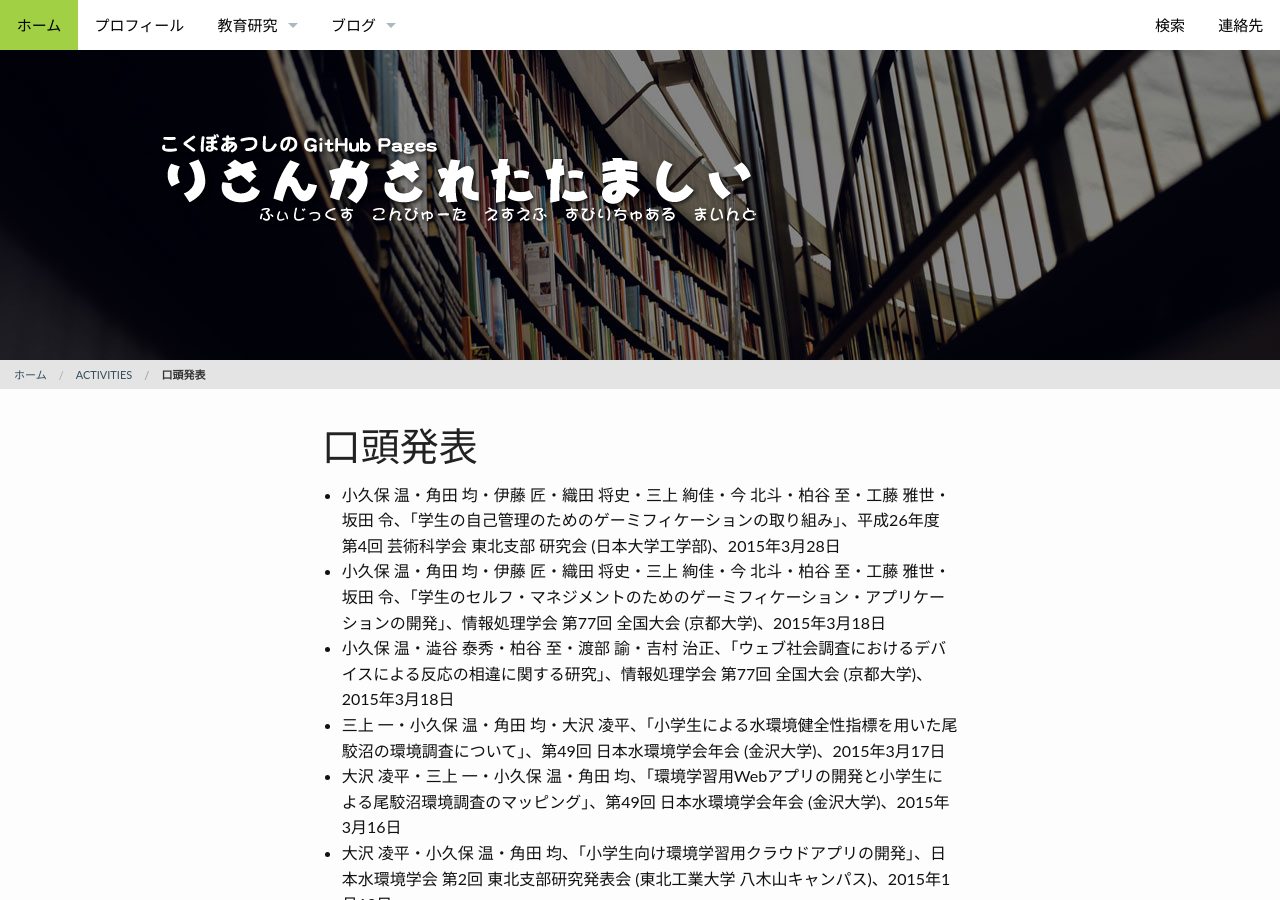
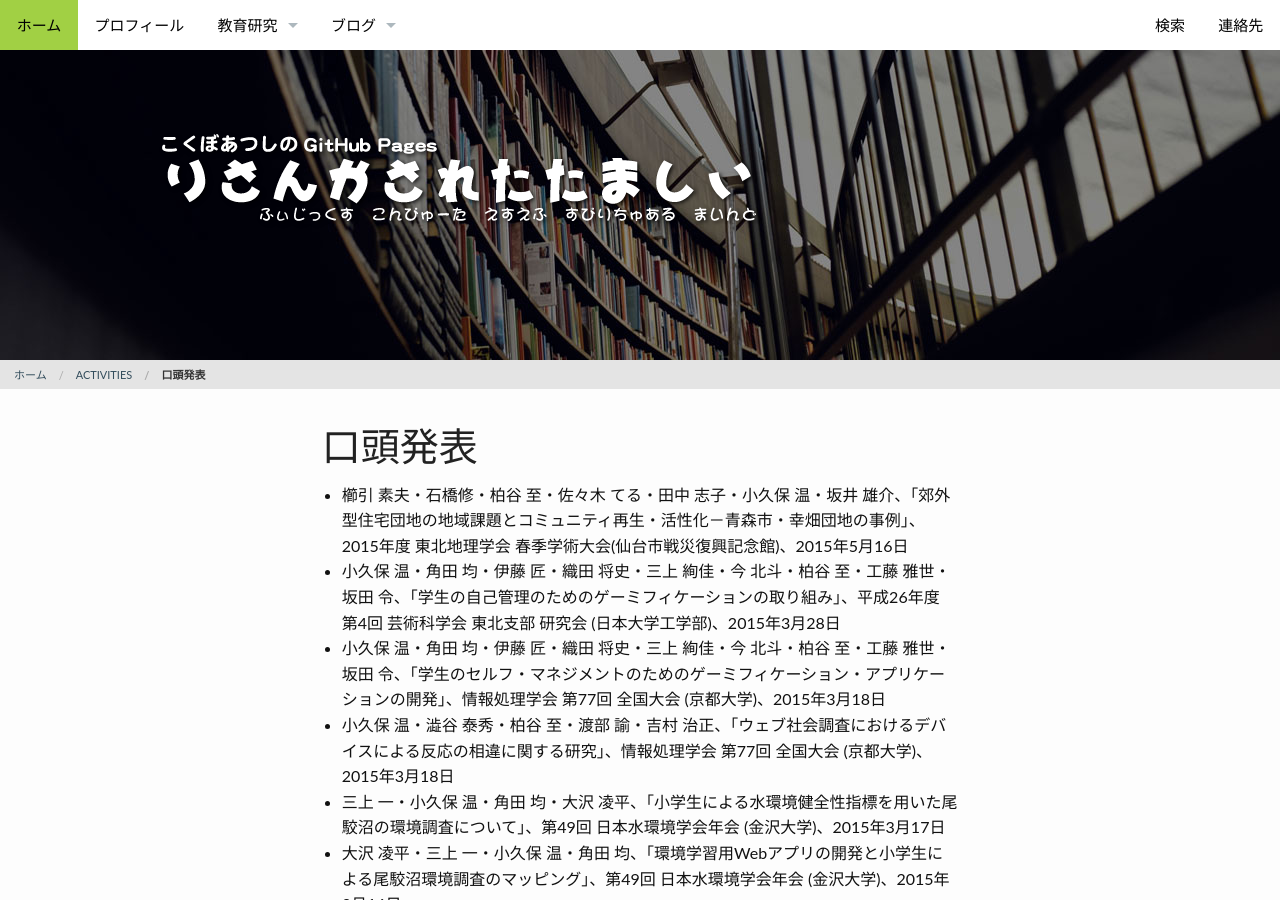
Before and after one commit to akokubo/akokubo.github.io, a Jekyll site: the page built from pages/activities/oral-presentations.md, in a window 1280 px wide and 900 px high. Built offline with Jekyll 4.4.1, drawn with Linux system fonts in a browser that asks for light colours.

Commit message:
東北地理学会の口頭発表を追加

```diff
--- a/pages/activities/oral-presentations.md
+++ b/pages/activities/oral-presentations.md
@@ -7,6 +7,7 @@ header:
     image_fullwidth: "header_unsplash_02.jpg"
 ---
 
+* 櫛引 素夫・石橋修・柏谷 至・佐々木 てる・田中 志子・小久保 温・坂井 雄介、「郊外型住宅団地の地域課題とコミュニティ再生・活性化－青森市・幸畑団地の事例」、2015年度 東北地理学会 春季学術大会(仙台市戦災復興記念館)、2015年5月16日
 * 小久保 温・角田 均・伊藤 匠・織田 将史・三上 絢佳・今 北斗・柏谷 至・工藤 雅世・坂田 令、「学生の自己管理のためのゲーミフィケーションの取り組み」、平成26年度 第4回 芸術科学会 東北支部 研究会 (日本大学工学部)、2015年3月28日
 * 小久保 温・角田 均・伊藤 匠・織田 将史・三上 絢佳・今 北斗・柏谷 至・工藤 雅世・坂田 令、「学生のセルフ・マネジメントのためのゲーミフィケーション・アプリケーションの開発」、情報処理学会 第77回 全国大会 (京都大学)、2015年3月18日
 * 小久保 温・澁谷 泰秀・柏谷 至・渡部 諭・吉村 治正、「ウェブ社会調査におけるデバイスによる反応の相違に関する研究」、情報処理学会 第77回 全国大会 (京都大学)、2015年3月18日
```
Also changed, not shown: pages/activities/articles.md (+1 -1 lines).
